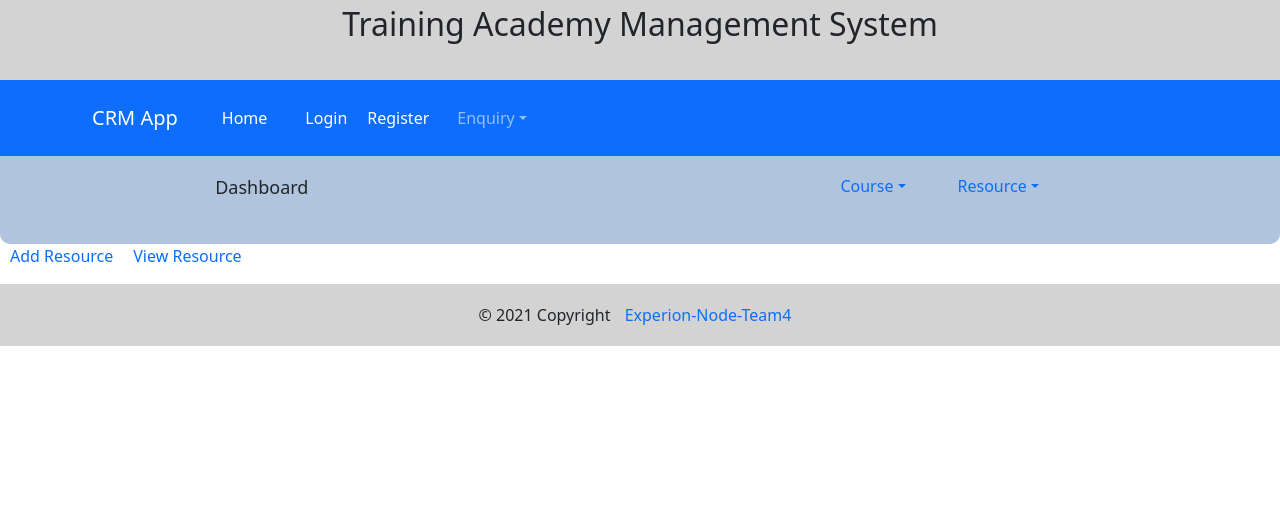
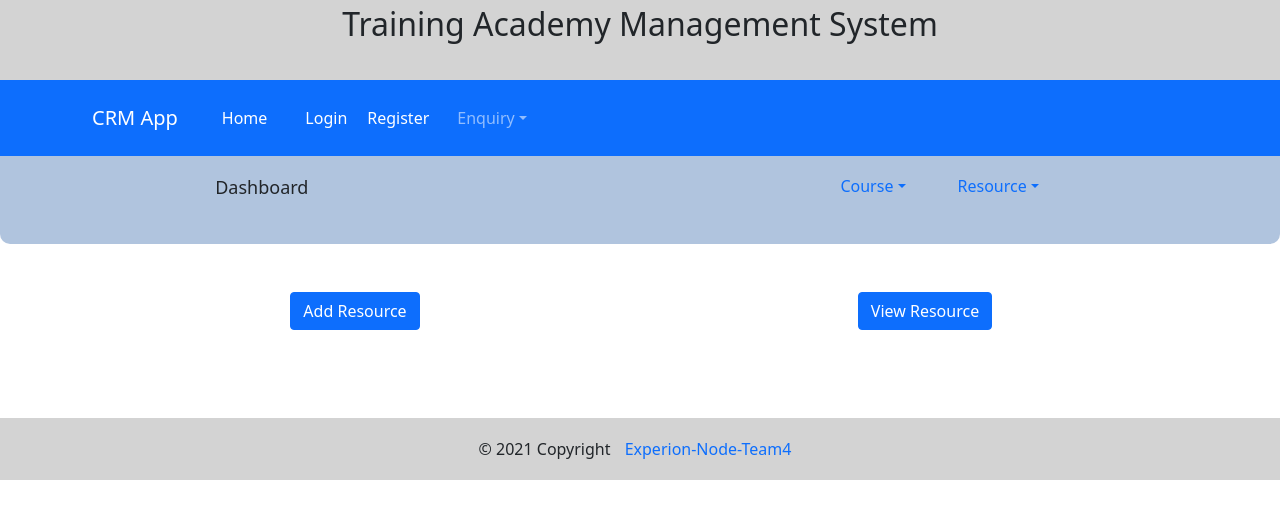
Before and after one commit to Faithinfotech-Training/Experion-Node-Team4, a React (Create React App) app: page /admin/resource in a window 1280 px wide. Shown: the top 518 px of the page. Built offline with nearby package versions, Linux system fonts and the light colour scheme.

Commit message:
Button Edited on Admin Pages

```diff
--- a/package.json
+++ b/package.json
@@ -15,6 +15,7 @@
     "bootstrap": "^5.1.3",
     "chart.js": "^2.9.4",
     "faker": "^5.5.3",
+    "firebase": "^8.6.2",
     "mdbreact": "^5.2.0",
     "react": "^17.0.2",
     "react-apexcharts": "^1.3.9",
--- a/src/pages/Course/CourseMng.js
+++ b/src/pages/Course/CourseMng.js
@@ -1,23 +1,31 @@
 import { Link } from "react-router-dom";
 import Dashboard from "../../Components/Dashboard/Dashboard";
 
-import './CourseMng.css';
-import { NavDropdown } from 'react-bootstrap';
+import "./CourseMng.css";
+import { NavDropdown } from "react-bootstrap";
 
 function CourseMng() {
-
-    return (
-        <>
-            <Dashboard />
-            <Link to="/admin/course/add-course">Add Course</Link>
-            {/* <Link to="/admin/course/delete-course">Delete Course</Link> */}
-            <Link to="/admin/course/view-courses">View Course</Link>
-            {/* <Link to="/admin/course/edit-course">Edit Course</Link> */}
-        </>
-    )
+  return (
+    <>
+      <Dashboard />
+      <div class="container">
+        <div class="row">
+          <div class="col m-5 text-center">
+            {" "}
+            <Link to="/admin/course/add-course">
+              <div class="col btn btn-primary">View Course </div>
+            </Link>
+          </div>
+          <div class="col m-5 text-center ">
+            <Link to="/admin/course/view-courses">
+              <div class="col btn btn-primary ">Add Course </div>
+            </Link>
+          </div>
+        </div>
+      </div>
+      ; ;
+    </>
+  );
 }
 
-
-
-
 export default CourseMng;
--- a/src/pages/CourseEnquiryManagement/CeqMng.js
+++ b/src/pages/CourseEnquiryManagement/CeqMng.js
@@ -1,23 +1,29 @@
 import { Link } from "react-router-dom";
 import Dashboard from "../../Components/Dashboard/Dashboard";
 
-import './CeqMng.css';
-import { NavDropdown } from 'react-bootstrap';
+import "./CeqMng.css";
+import { NavDropdown } from "react-bootstrap";
 
 function CeqMng() {
+  return (
+    <>
+      <Dashboard />
 
-    return (
-        <>
-            <Dashboard />
-
-            <Link to="/admin/course-enquiry/view-course-enquiry">View Course Enquiries</Link>
-            {/* <Link to="/admin/course-enquiry/edit-course-enquiry">Edit Course Enquiries</Link>
+      {/* <Link to="/admin/course-enquiry/view-course-enquiry">View Course Enquiries</Link> */}
+      {/* <Link to="/admin/course-enquiry/edit-course-enquiry">Edit Course Enquiries</Link>
             <Link to="/admin/course-enquiry/delete-course-enquiry">Delete Course Enquiries</Link> */}
-        </>
-    )
+      <div class="container">
+        <div class="row">
+          <div class="col m-5 text-center">
+            {" "}
+            <Link to="/admin/course-enquiry/view-course-enquiry">
+              <div class="col btn btn-primary">View Course Enquiries</div>
+            </Link>
+          </div>
+        </div>
+      </div>
+    </>
+  );
 }
 
-
-
-
 export default CeqMng;
--- a/src/pages/ResourceManagement/ResourceMng.js
+++ b/src/pages/ResourceManagement/ResourceMng.js
@@ -1,24 +1,36 @@
 import { Link } from "react-router-dom";
 import Dashboard from "../../Components/Dashboard/Dashboard";
 
-import { NavDropdown } from 'react-bootstrap';
+import { NavDropdown } from "react-bootstrap";
 
-import './ResourceMng.css';
+import "./ResourceMng.css";
 
 function ResourceMng() {
+  return (
+    <>
+      <Dashboard />
+      {/* <Link >Add Resource</Link>
+      <Link to="/admin/resource/delete-resource">Delete Resource</Link>
+      <Link>View Resource</Link>
+      <Link to="/admin/resource/edit-resource">Edit Resource</Link> */}
 
-    return (
-        <>
-            <Dashboard />
-            <Link to="/admin/resource/add-resource">Add Resource</Link>
-            {/* <Link to="/admin/resource/delete-resource">Delete Resource</Link> */}
-            <Link to="/admin/resource/view-resources">View Resource</Link>
-            {/* <Link to="/admin/resource/edit-resource">Edit Resource</Link> */}
-        </>
-    )
+      <div class="container">
+        <div class="row">
+          <div class="col m-5 text-center">
+            {" "}
+            <Link to="/admin/resource/add-resource">
+              <div class="col btn btn-primary">Add Resource </div>
+            </Link>
+          </div>
+          <div class="col m-5 text-center ">
+            <Link to="/admin/resource/view-resources">
+              <div class="col btn btn-primary ">View Resource </div>
+            </Link>
+          </div>
+        </div>
+      </div>
+    </>
+  );
 }
 
-
-
-
 export default ResourceMng;
--- a/src/pages/resource enquiry management/ReqMng.js
+++ b/src/pages/resource enquiry management/ReqMng.js
@@ -1,22 +1,28 @@
 import { Link } from "react-router-dom";
 import Dashboard from "../../Components/Dashboard/Dashboard";
 
-import './ReqMng.css';
+import "./ReqMng.css";
 
 function ReqMng() {
+  return (
+    <>
+      <Dashboard />
 
-    return (
-        <>
-            <Dashboard />
+      {/* <Link to="/admin/resource-enquiry/edit-resource-enquiry">Edit Resource Enquiries</Link> */}
+      {/* <Link to="/admin/resource-enquiry/delete-resource-enquiry">Delete Resource Enquiries</Link> */}
 
-            <Link to="/admin/resource-enquiry/view-resource-enquiry">View Resource Enquiries</Link>
-            {/* <Link to="/admin/resource-enquiry/edit-resource-enquiry">Edit Resource Enquiries</Link> */}
-            {/* <Link to="/admin/resource-enquiry/delete-resource-enquiry">Delete Resource Enquiries</Link> */}
-        </>
-    )
+      <div class="container">
+        <div class="row">
+          <div class="col m-5 text-center">
+            {" "}
+            <Link to="/admin/resource-enquiry/view-resource-enquiry">
+              <div class="col btn btn-primary"> View Resource Enquiries </div>
+            </Link>
+          </div>
+        </div>
+      </div>
+    </>
+  );
 }
 
-
-
-
 export default ReqMng;
```
Also changed, not shown: src/pages/Login/firebase.js (added, +18 -0 lines), src/pages/Manager/Table/TableAxios.js (line endings or trailing spaces), 1 other file (tests, documents, lock files or other folders).
